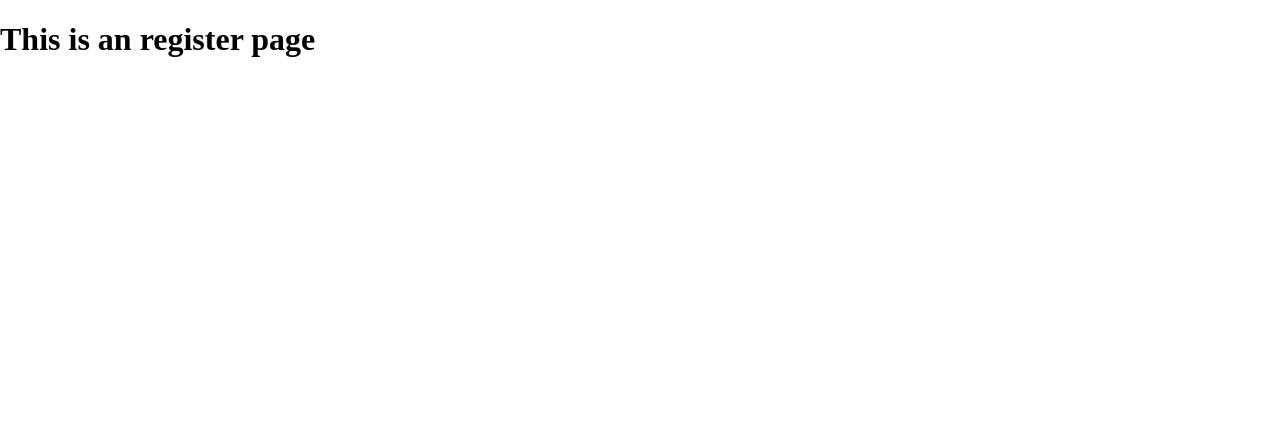
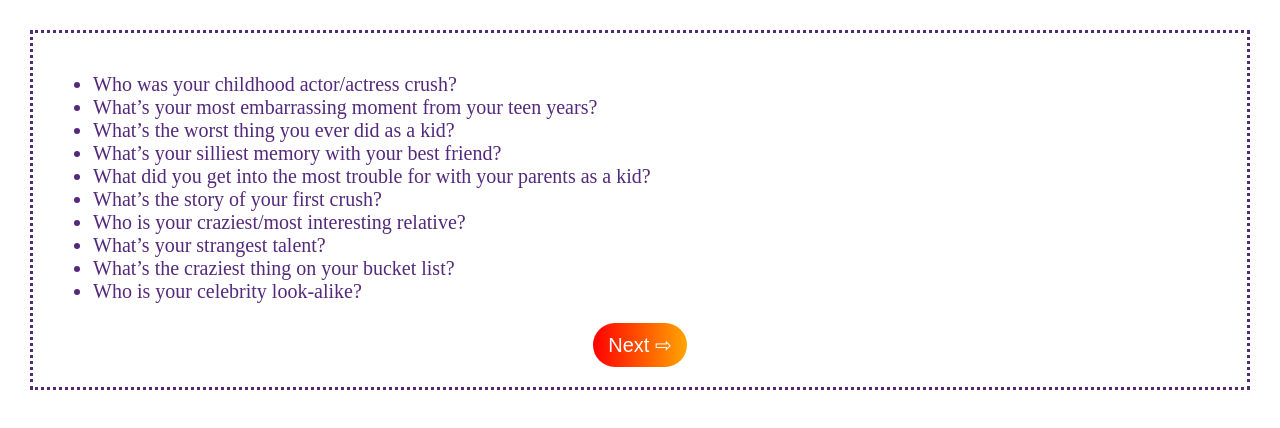
Before and after one commit to prashanthanayak/questionGenerator, a Vue app: page /register in a window 1280 px wide. Shown: the top 428 px of the page. Built offline with nearby package versions, Linux system fonts and the light colour scheme.

Commit message:
Created a page to display the random questions

```diff
--- /dev/null
+++ b/src/assets/style.scss
@@ -0,0 +1,17 @@
+.qustn-generator {
+  background-image: linear-gradient(to right, red, orange);
+  border-radius: 100px;
+  border: none;
+  cursor: pointer;
+  color: #ffffff;
+  font-size: 20px;
+  padding: 10px 15px;
+  outline: none;
+  &:hover {
+    box-shadow: 2px 2px 5px #ddd;
+  }
+}
+
+.text-center {
+  text-align: center;
+}
--- a/src/main.js
+++ b/src/main.js
@@ -1,10 +1,12 @@
 import Vue from "vue";
 import App from "./App.vue";
 import router from "./router";
+
+import "./assets/style.scss";
 
 Vue.config.productionTip = false;
 
 new Vue({
   router,
-  render: h => h(App)
+  render: (h) => h(App),
 }).$mount("#app");
--- a/src/views/Home.vue
+++ b/src/views/Home.vue
@@ -25,20 +25,6 @@ body {
     display: flex;
     justify-content: center;
     text-align: center;
-
-    .qustn-generator {
-      background-image: linear-gradient(to right, red, orange);
-      border-radius: 100px;
-      border: none;
-      cursor: pointer;
-      color: #ffffff;
-      font-size: 20px;
-      padding: 10px 15px;
-      outline: none;
-      &:hover {
-        box-shadow: 2px 2px 5px #ddd;
-      }
-    }
     .header {
       color: #ffffff;
       font-size: 60px;
--- a/src/views/Register.vue
+++ b/src/views/Register.vue
@@ -1,5 +1,101 @@
 <template>
-  <div class="about">
-    <h1>This is an register page</h1>
-  </div>
+  <section>
+    <div class="about">
+      <ul>
+        <li v-for="item in questions" v-bind:key="item.id">{{item.qst}}</li>
+      </ul>
+      <div class="text-center">
+        <button class="qustn-generator" v-if="counter< 10" v-on:click="counter += 1">Next &#8680;</button>
+        <button class="qustn-generator" v-if="counter === 10">Submit</button>
+      </div>
+    </div>
+  </section>
 </template>
+
+<style lang="scss" scoped>
+section {
+  padding: 30px;
+  .about {
+    border: dotted 3px rgba(69, 23, 113, 0.92);
+    color: rgba(69, 23, 113, 0.92);
+    font-size: 20px;
+    padding: 20px;
+  }
+}
+</style>
+
+<script>
+function initialState() {
+  return {
+    counter: 0,
+    questions: [
+      {
+        id: 1,
+        qst: "Who was your childhood actor/actress crush?",
+        category: "iceBreaker"
+      },
+      {
+        id: 2,
+        qst: "What’s your most embarrassing moment from your teen years?",
+        category: "iceBreaker"
+      },
+      {
+        id: 3,
+        qst: "What’s the worst thing you ever did as a kid?",
+        category: "iceBreaker"
+      },
+      {
+        id: 4,
+        qst: "What’s your silliest memory with your best friend?",
+        category: "iceBreaker"
+      },
+      {
+        id: 5,
+        qst:
+          "What did you get into the most trouble for with your parents as a kid?",
+        category: "iceBreaker"
+      },
+      {
+        id: 6,
+        qst: "What’s the story of your first crush?",
+        category: "iceBreaker"
+      },
+      {
+        id: 7,
+        qst: "Who is your craziest/most interesting relative?",
+        category: "iceBreaker"
+      },
+      {
+        id: 8,
+        qst: "What’s your strangest talent?",
+        category: "iceBreaker"
+      },
+      {
+        id: 9,
+        qst: "What’s the craziest thing on your bucket list?",
+        category: "iceBreaker"
+      },
+      {
+        id: 10,
+        qst: "Who is your celebrity look-alike?",
+        category: "iceBreaker"
+      }
+    ]
+  };
+}
+
+export default {
+  data: () => {
+    return initialState();
+  },
+  methods: {
+    getRandomInt: function() {
+      return Math.floor(Math.random() * 10) + 1;
+    }
+  },
+  beforeMount() {
+    const numbers = this.getRandomInt();
+    console.log(numbers, "numbers");
+  }
+};
+</script>
```
Also changed, not shown: public/index.html (+6 -1 lines).
